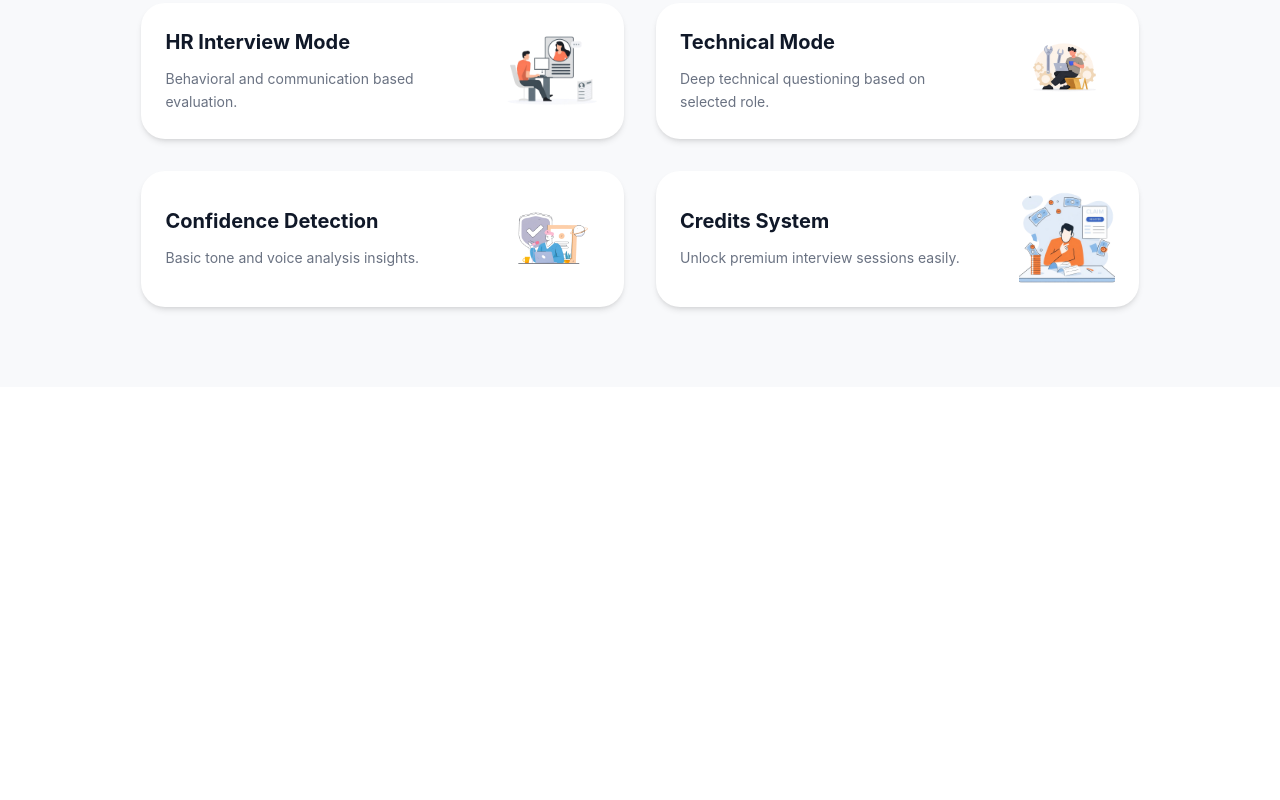
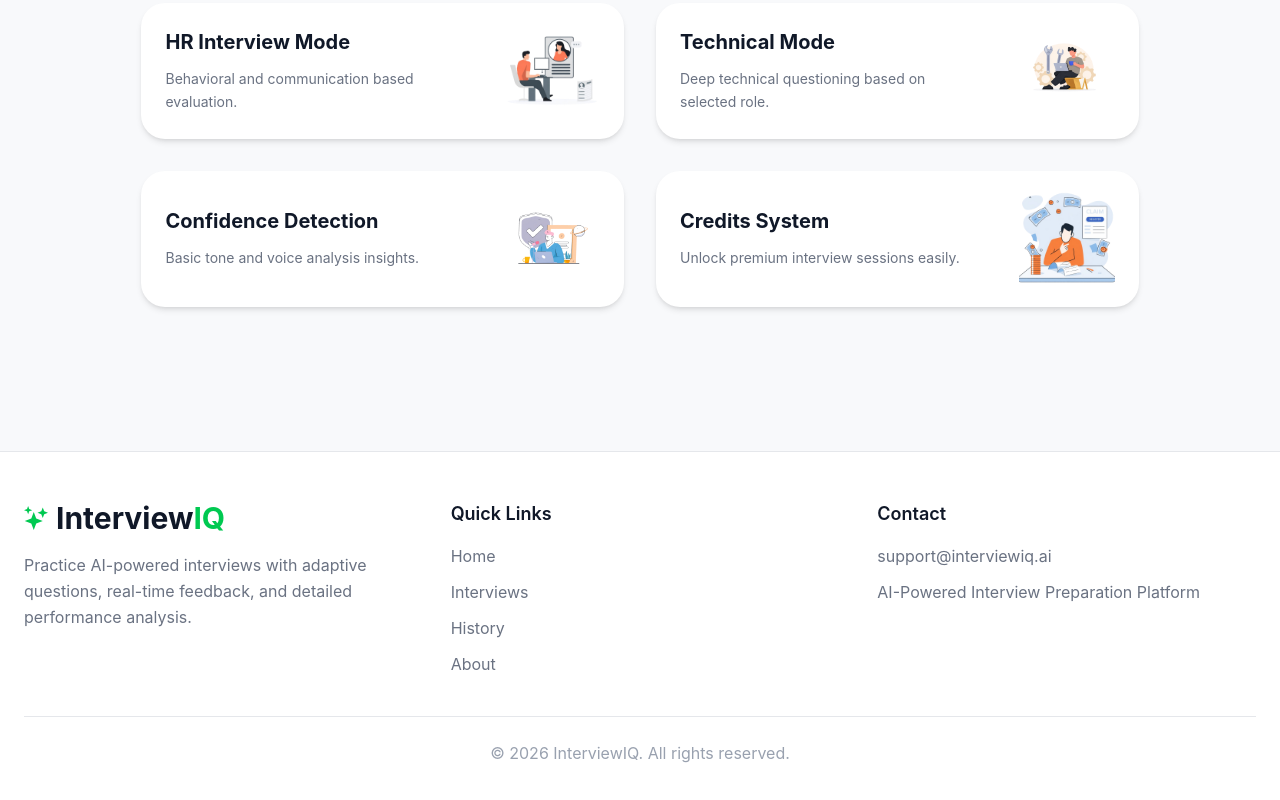
Before and after one commit to ankitmaurya962/InterviewIQ, a React (Vite) app in the folder client/: page / in a window 1280 px wide. Shown: the part 1872-2672 px from the top of the page. Before the commit the page ends 2259 px from the top, so only its background shows below. Built offline with nearby package versions, Linux system fonts and the light colour scheme; no server answers.

Commit message:
footer added as well as home page green color added

```diff
--- /dev/null
+++ b/client/src/components/Footer.jsx
@@ -0,0 +1,87 @@
+import React from "react";
+import { IoSparklesSharp } from "react-icons/io5";
+import { Link } from "react-router-dom";
+
+const Footer = () => {
+  return (
+    <footer className="w-full bg-white border-t border-gray-200 mt-16">
+      <div className="max-w-7xl mx-auto px-6 py-12">
+        <div className="grid grid-cols-1 md:grid-cols-3 gap-12">
+
+          {/* Logo */}
+          <div>
+            <div className="flex items-center gap-2 mb-4">
+              <IoSparklesSharp className="text-green-500 text-2xl" />
+
+              <h2 className="text-3xl font-bold text-gray-900">
+                Interview<span className="text-green-500">IQ</span>
+              </h2>
+            </div>
+
+            <p className="text-gray-500 leading-relaxed">
+              Practice AI-powered interviews with adaptive questions,
+              real-time feedback, and detailed performance analysis.
+            </p>
+          </div>
+
+          {/* Quick Links */}
+          <div>
+            <h3 className="text-lg font-semibold text-gray-900 mb-4">
+              Quick Links
+            </h3>
+
+            <div className="flex flex-col gap-3">
+              <Link
+                to="/"
+                className="text-gray-500 hover:text-green-500 transition"
+              >
+                Home
+              </Link>
+
+              <Link
+                to="/interview"
+                className="text-gray-500 hover:text-green-500 transition"
+              >
+                Interviews
+              </Link>
+
+              <Link
+                to="/history"
+                className="text-gray-500 hover:text-green-500 transition"
+              >
+                History
+              </Link>
+
+              <Link
+                to="/about"
+                className="text-gray-500 hover:text-green-500 transition"
+              >
+                About
+              </Link>
+            </div>
+          </div>
+
+          {/* Contact */}
+          <div>
+            <h3 className="text-lg font-semibold text-gray-900 mb-4">
+              Contact
+            </h3>
+
+            <div className="space-y-3 text-gray-500">
+              <p>support@interviewiq.ai</p>
+              <p>AI-Powered Interview Preparation Platform</p>
+            </div>
+          </div>
+        </div>
+
+        <div className="border-t border-gray-200 mt-10 pt-6 text-center">
+          <p className="text-gray-400">
+            © {new Date().getFullYear()} InterviewIQ. All rights reserved.
+          </p>
+        </div>
+      </div>
+    </footer>
+  );
+};
+
+export default Footer;
--- a/client/src/pages/Home.jsx
+++ b/client/src/pages/Home.jsx
@@ -15,6 +15,7 @@ import resumeImg from "../assets/resume.png";
 import pdfImg from "../assets/pdf.png";
 import analyticsImg from "../assets/history.png";
 import { BsBarChart, BsFileEarmarkText } from "react-icons/bs";
+import Footer from "../components/Footer";
 
 function Home() {
   const [showAuth, setShowAuth] = useState(false);
@@ -46,7 +47,7 @@ function Home() {
 
             <h1 className="text-5xl md:text-7xl font-bold">
               <span className="text-black">With AI</span>{" "}
-              <span className="text-gray-500">Intelligence</span>
+              <span className="text-green-600">Intelligence</span>
             </h1>
           </motion.div>
 
@@ -122,7 +123,7 @@ function Home() {
                   y: -10,
                   scale: 1.05,
                 }}
-                className={`relative w-[320px] pt-12 bg-white rounded-3xl p-8 shadow-xl transition-all duration-300 hover:shadow-2xl
+                className={`relative w-[320px] pt-12 bg-white rounded-3xl p-8 shadow-xl transition-all duration-300 hover:shadow-2xl hover:border border-green-500
         ${
           index === 0
             ? "-rotate-6 hover:rotate-0"
@@ -132,7 +133,7 @@ function Home() {
         }
       `}
               >
-                <div className="absolute -top-7 left-1/2 w-14 h-14 rounded-2xl bg-black text-white flex items-center justify-center text-2xl mb-6">
+                <div className="absolute -top-7 left-1/2 w-14 h-14 rounded-2xl bg-white border border-green-500 text-green-500 flex items-center justify-center text-2xl mb-6">
                   {moveItem.icon}
                 </div>
 
@@ -302,8 +303,10 @@ function Home() {
             ))}
           </div>
         </div>
+
         {showAuth && <AuthModel onClose={() => setShowAuth(false)} />}
       </div>
+      <Footer />
     </div>
   );
 }
```
